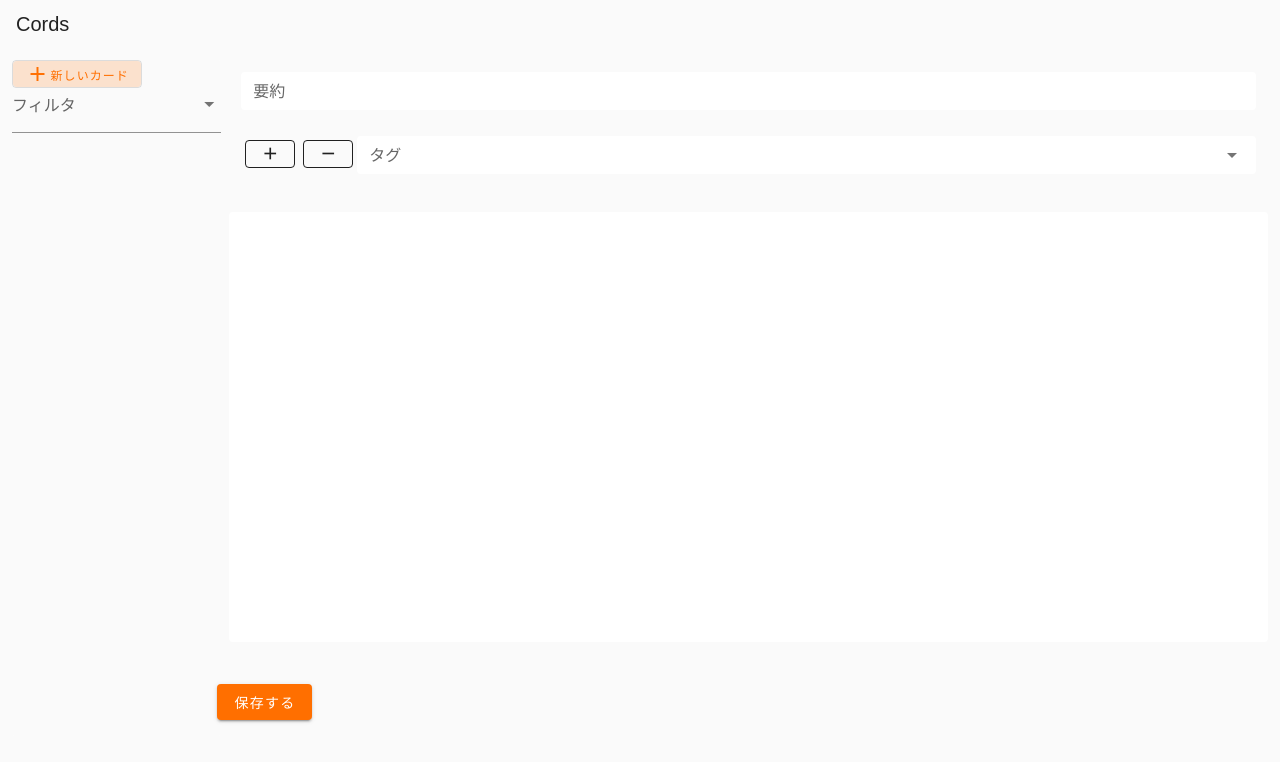
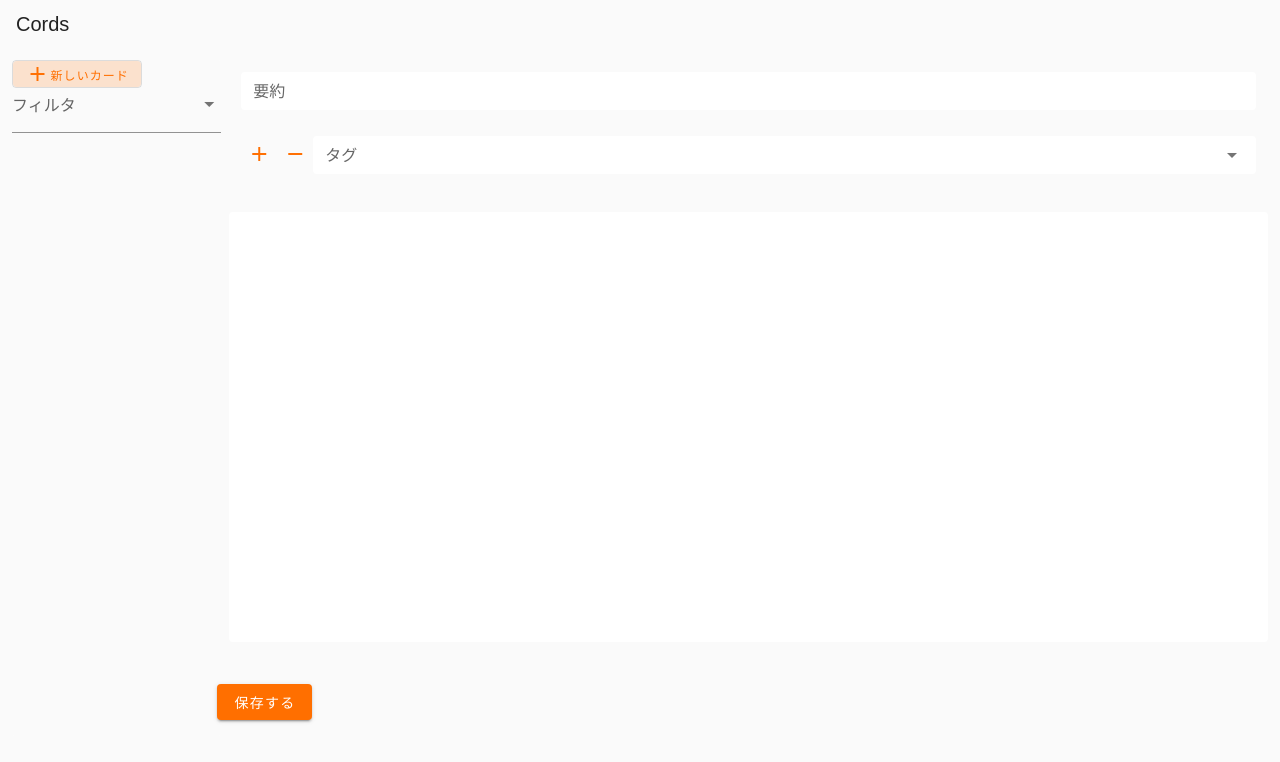
Before and after one commit to simonNozaki/cords, a Nuxt app: page / in a window 1280 px wide. Shown: the top 762 px of the page. Built offline with nearby package versions, Linux system fonts and the light colour scheme; a web font is replaced by a local one.

Commit message:
style: ボタンをアイコンに最適化

```diff
--- a/components/AddTagDialog.vue
+++ b/components/AddTagDialog.vue
@@ -8,7 +8,8 @@
       <template #activator="{ on, attrs }">
         <v-btn
           small
-          outlined
+          icon
+          color="amber darken-4"
           class="justify-center"
           v-bind="attrs"
           v-on="on"
--- a/components/DeleteTagDialog.vue
+++ b/components/DeleteTagDialog.vue
@@ -8,7 +8,8 @@
       <template #activator="{ on, attrs }">
         <v-btn
           small
-          outlined
+          icon
+          color="amber darken-4"
           v-bind="attrs"
           v-on="on"
         >
```
